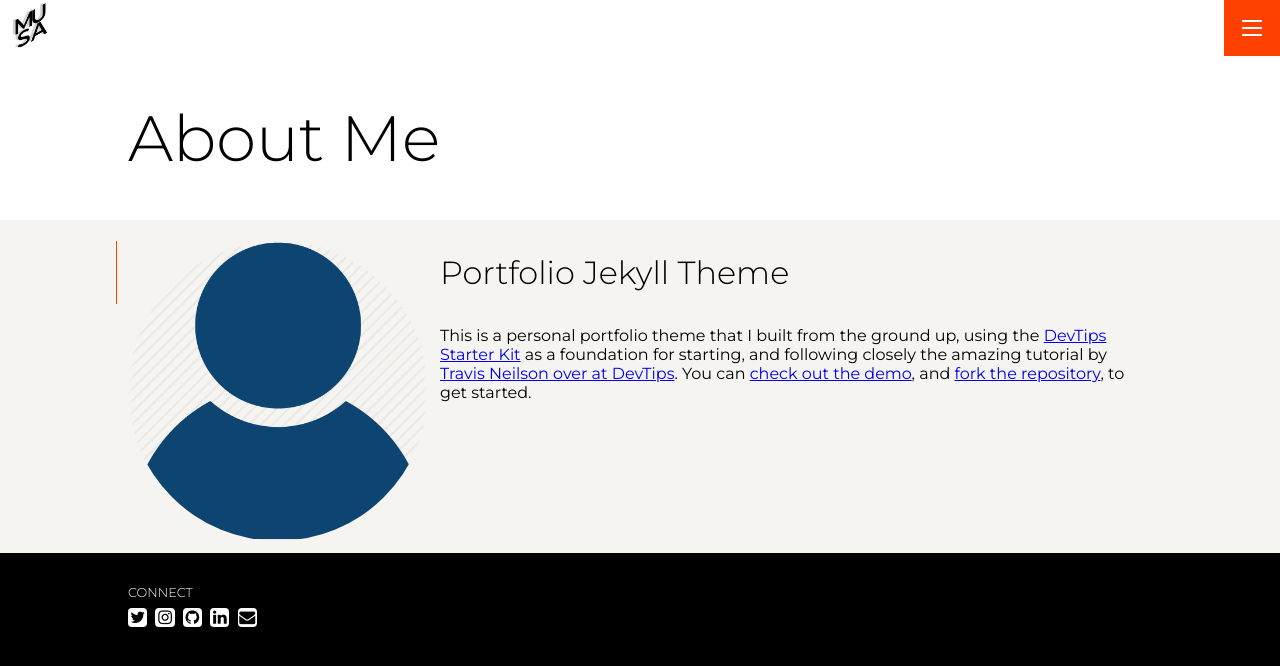
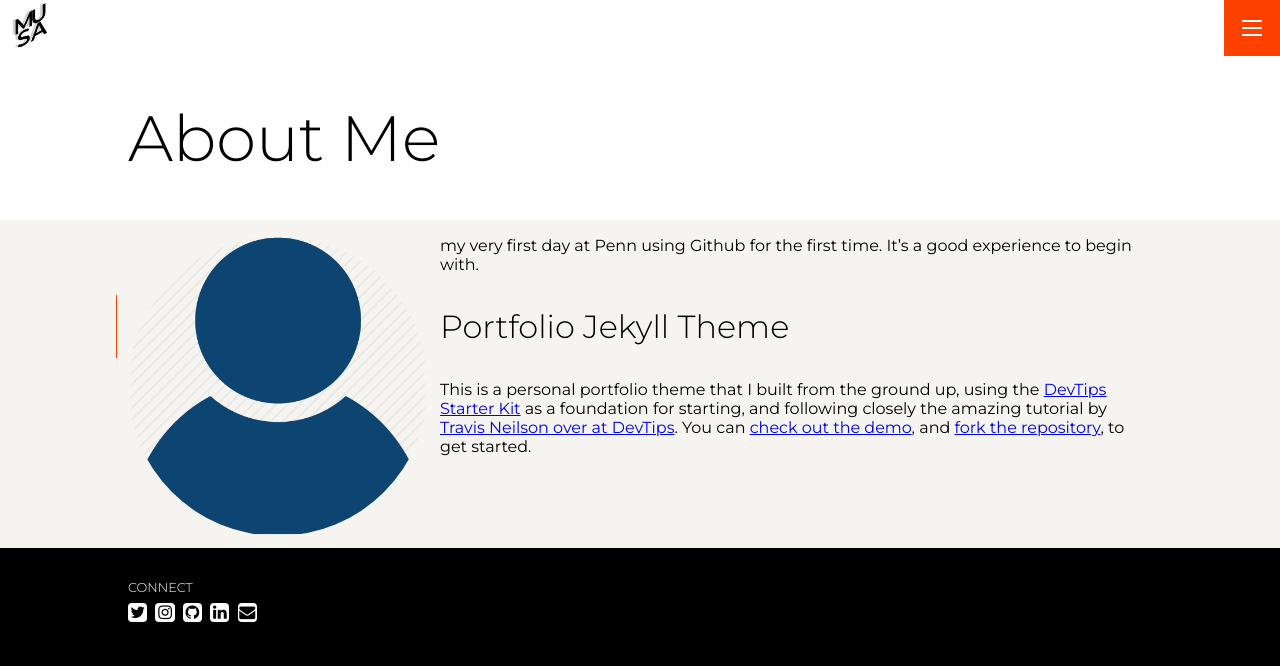
Before and after one commit to emmanuelsampson-prog/Emmnuel-S.-repository, a Jekyll site: the page built from pages/about.md, in a window 1280 px wide. Shown: the top 666 px of the page. Built offline with Jekyll 4.4.1, drawn with Linux system fonts in a browser that asks for light colours.

Commit message:
Update about.md

```diff
--- a/pages/about.md
+++ b/pages/about.md
@@ -4,7 +4,7 @@ title: About Me
 headshot: /assets/img/headshot.webp
 permalink: /about
 ---
-
+my very first day at Penn using Github for the first time. It's a good experience to begin with.
 # Portfolio Jekyll Theme
 
 This is a personal portfolio theme that I built from the ground up, using the [DevTips Starter Kit](http://devtipsstarterkit.com/) as a foundation for starting, and following closely the amazing tutorial by [Travis Neilson over at DevTips](https://www.youtube.com/watch?v=T6jKLsxbFg4&list=PL0CB3OvPhDA_STygmp3sDenx3UpdOMk7P). You can [check out the demo](lenpaul.github.io/portfolio-jekyll-theme/), and [fork the repository](https://github.com/LeNPaul/portfolio-jekyll-theme/fork), to get started.
```
